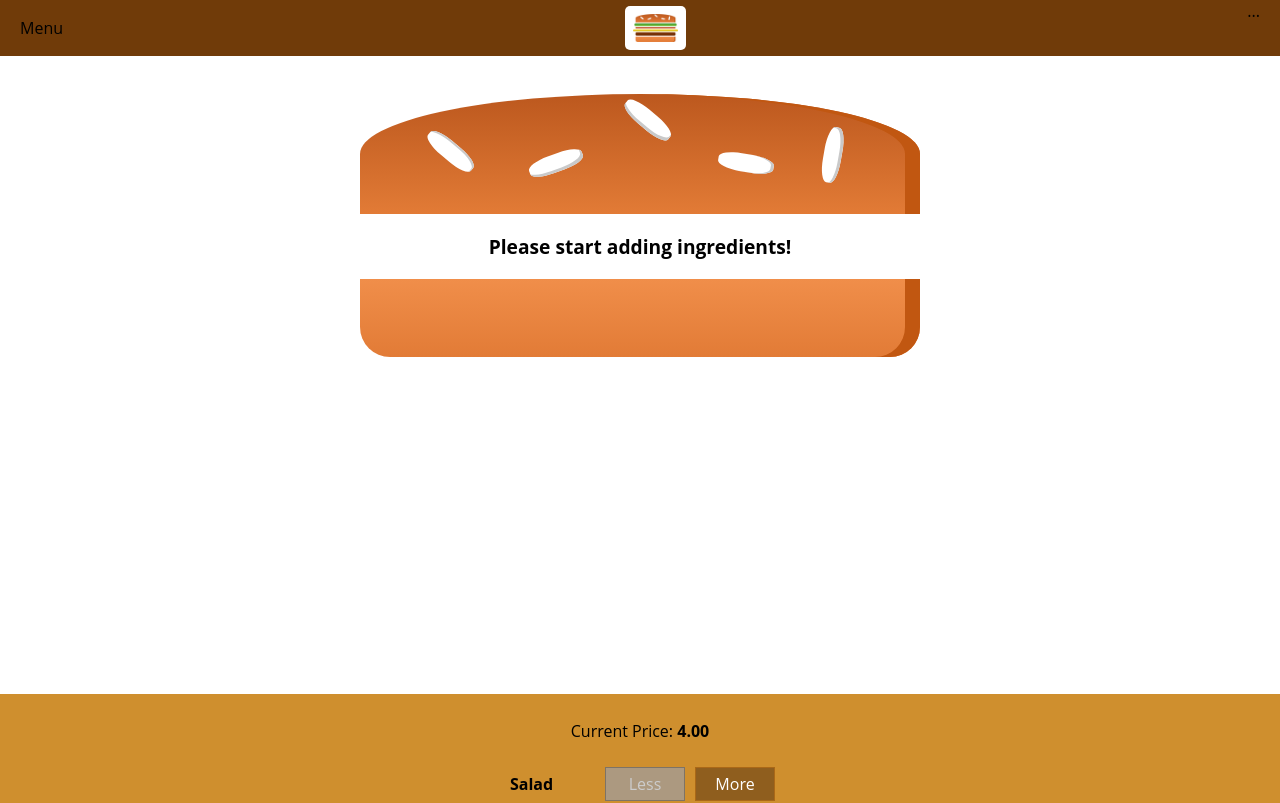
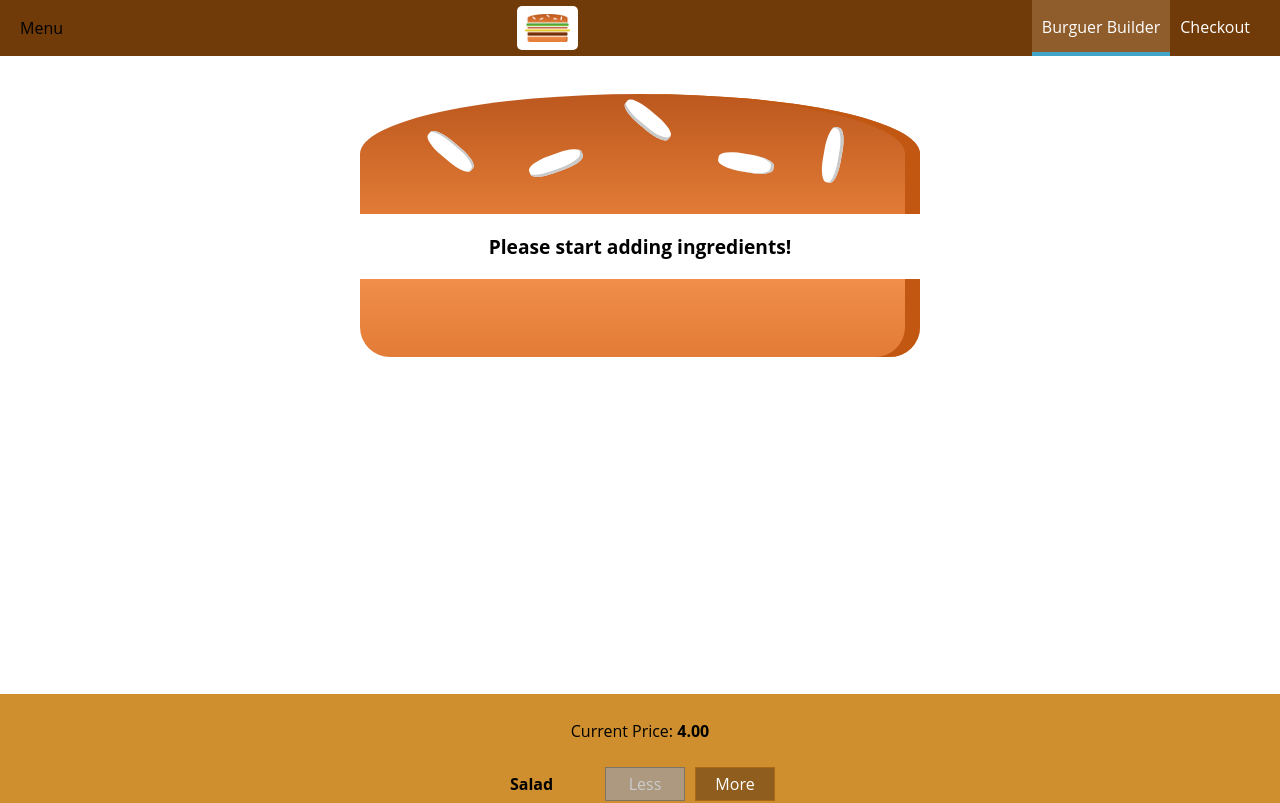
Before and after one commit to andyrosete17/BurguerAppReact, a React app: page / in a window 1280 px wide. Shown: the top 803 px of the page. Built offline with nearby package versions, Linux system fonts and the light colour scheme.

Commit message:
added navigations items

```diff
--- /dev/null
+++ b/src/components/Navigation/NavigationItems/NavigationItem/NavigationItem.css
@@ -0,0 +1,25 @@
+.NavigationItem {
+    margin: 0;
+    box-sizing: border-box;
+    display: flex;
+    height: 100%;
+    align-items: center;
+}
+
+.NavigationItem a {
+    color: white;
+    text-decoration: none;
+    height: 100%;
+    padding: 16px 10px;
+    border-bottom: 4px solid transparent;
+    box-sizing: border-box;
+    display: block;
+}
+
+.NavigationItem a:hover,
+.NavigationItem a:active,
+.NavigationItem a.active {
+    background-color: #8F5C2C;
+    border-bottom: 4px solid #40A4C8;
+    color: white;
+}
--- /dev/null
+++ b/src/components/Navigation/NavigationItems/NavigationItem/NavigationItem.js
@@ -0,0 +1,12 @@
+import React from "react";
+import classes from "./NavigationItem.css";
+
+const navigationItem = (props) => (
+  <li className={classes.NavigationItem}>
+    <a href={props.link} className={props.active ? classes.active : null}>
+      {props.children}
+    </a>
+  </li>
+);
+
+export default navigationItem;
--- /dev/null
+++ b/src/components/Navigation/NavigationItems/NavigationItems.css
@@ -0,0 +1,8 @@
+.NavigationItems{
+    margin: 0;
+    padding: 0;
+    list-style: none;
+    display: flex;
+    align-items: center;
+    height: 100%;
+}
--- /dev/null
+++ b/src/components/Navigation/NavigationItems/NavigationItems.js
@@ -0,0 +1,12 @@
+import React from "react";
+import classes from "./NavigationItems.css";
+import NavigationItem from "./NavigationItem/NavigationItem";
+
+const navigationItems = (props) => (
+  <ul className={classes.NavigationItems}>
+      <NavigationItem link="/" active>Burguer Builder</NavigationItem>
+      <NavigationItem link="/">Checkout</NavigationItem>
+  </ul>
+);
+
+export default navigationItems;
--- a/src/components/Navigation/Toolbar/Toolbar.js
+++ b/src/components/Navigation/Toolbar/Toolbar.js
@@ -1,13 +1,14 @@
 import React from 'react';
 import Logo from '../../Logo/Logo';
 import classes from './ToolBar.css';
+import NavigationItems from "../NavigationItems/NavigationItems";
 
 const toolbar = (props) => (
 <header className = {classes.Toolbar}>
     <div>Menu</div>
     <Logo/>
     <nav>
-        ...
+        <NavigationItems/>
     </nav>
 </header>
 
```
